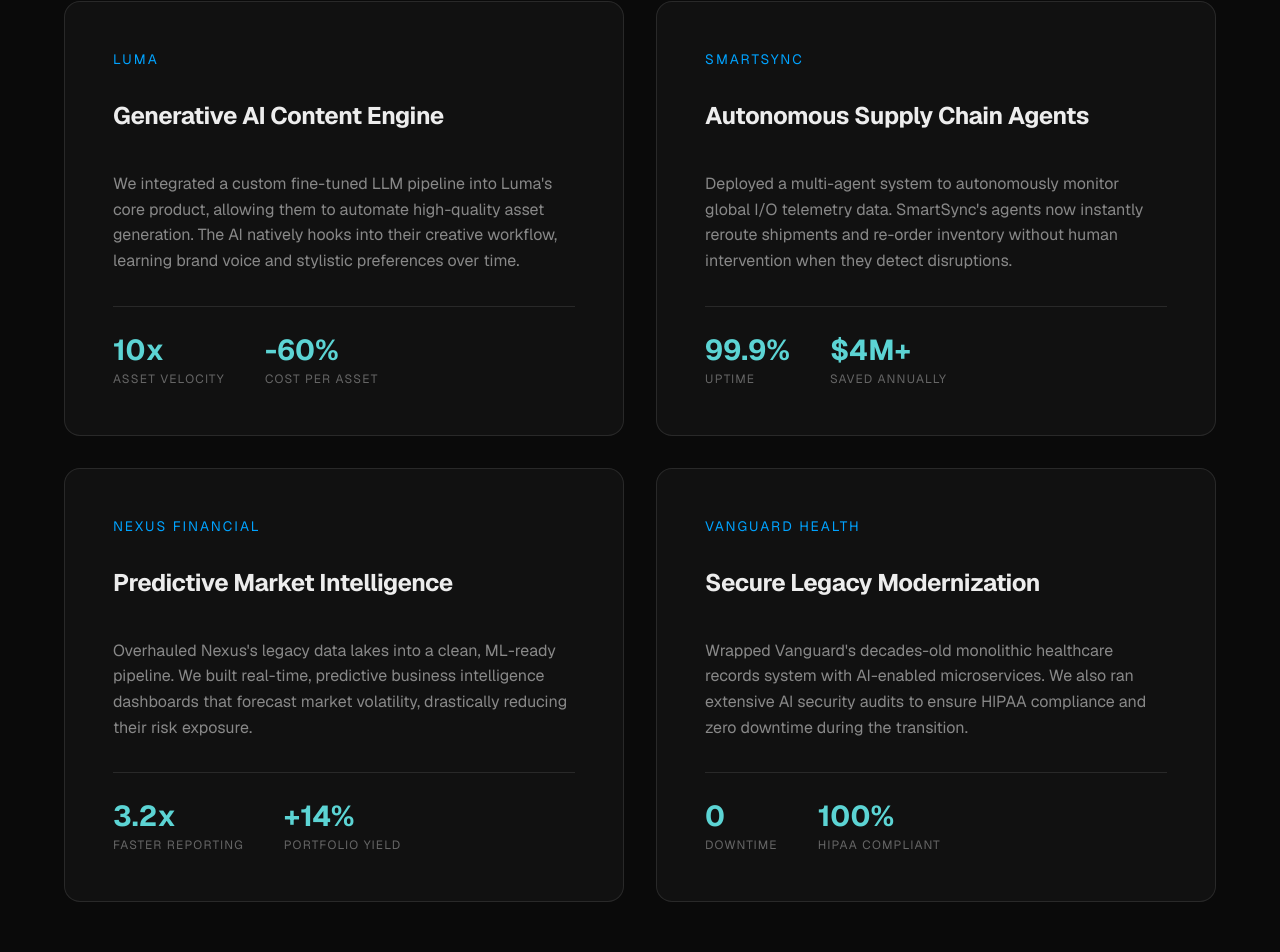
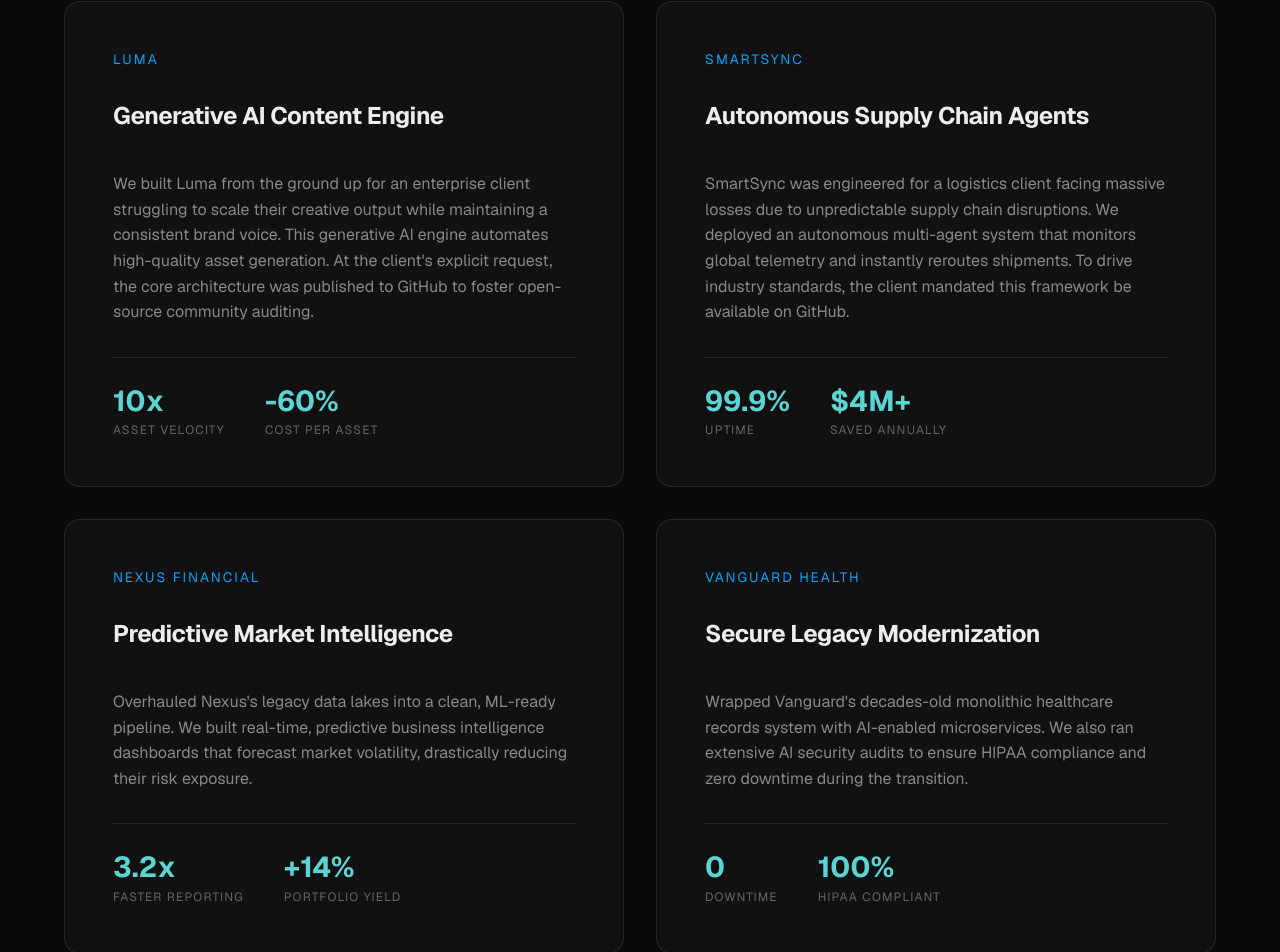
Before and after one commit to monkeyDluffy92/ai-consulting-website, a Next.js app: page / in a window 1280 px wide. Shown: the part 2874-3826 px from the top of the page. Built offline with nearby package versions, Linux system fonts and the light colour scheme.

Commit message:
Update Luma and SmartSync case study text to highlight open-source/GitHub requirements

```diff
--- a/src/app/case-studies/page.tsx
+++ b/src/app/case-studies/page.tsx
@@ -12,7 +12,7 @@ const caseStudies = [
     id: "luma",
     company: "Luma",
     title: "Generative AI Content Engine",
-    description: "We integrated a custom fine-tuned LLM pipeline into Luma's core product, allowing them to automate high-quality asset generation. The AI natively hooks into their creative workflow, learning brand voice and stylistic preferences over time to ensure perfect brand alignment across massive content volumes.",
+    description: "We built Luma from the ground up for an enterprise client struggling to scale their creative output while maintaining a consistent brand voice. This generative AI engine automates high-quality asset generation and natively hooks into creative workflows. At the client's explicit request, the core architecture was published to GitHub to foster open-source community auditing and collaboration.",
     tech: ["Next.js", "GPT-4 Custom Model", "Vector DB", "Redis"],
     metrics: [
       { value: "10x", label: "Asset Velocity" },
@@ -23,7 +23,7 @@ const caseStudies = [
     id: "smartsync",
     company: "SmartSync",
     title: "Autonomous Supply Chain Agents",
-    description: "Deployed a multi-agent system to autonomously monitor global I/O telemetry data. SmartSync's agents now instantly reroute shipments, predict hardware failures, and re-order inventory without human intervention when they detect disruptions, fundamentally shifting them to a proactive supply chain model.",
+    description: "SmartSync was engineered for a global logistics client facing massive losses due to unpredictable supply chain disruptions. We deployed a multi-agent system that autonomously monitors telemetry and instantly reroutes shipments without human intervention. To drive industry-wide standards, the client mandated this agentic framework be available on GitHub.",
     tech: ["Agentic Framework", "IoT Telemetry", "Node.js", "Kafka"],
     metrics: [
       { value: "99.9%", label: "Uptime" },
--- a/src/app/page.tsx
+++ b/src/app/page.tsx
@@ -178,7 +178,7 @@ export default function Home() {
             <div className={styles.caseCompany}>Luma</div>
             <h3 className={styles.caseTitle}>Generative AI Content Engine</h3>
             <p className={styles.caseDesc}>
-              We integrated a custom fine-tuned LLM pipeline into Luma's core product, allowing them to automate high-quality asset generation. The AI natively hooks into their creative workflow, learning brand voice and stylistic preferences over time.
+              We built Luma from the ground up for an enterprise client struggling to scale their creative output while maintaining a consistent brand voice. This generative AI engine automates high-quality asset generation. At the client's explicit request, the core architecture was published to GitHub to foster open-source community auditing.
             </p>
             <div className={styles.caseMetrics}>
               <div className={styles.metric}>
@@ -196,7 +196,7 @@ export default function Home() {
             <div className={styles.caseCompany}>SmartSync</div>
             <h3 className={styles.caseTitle}>Autonomous Supply Chain Agents</h3>
             <p className={styles.caseDesc}>
-              Deployed a multi-agent system to autonomously monitor global I/O telemetry data. SmartSync's agents now instantly reroute shipments and re-order inventory without human intervention when they detect disruptions.
+              SmartSync was engineered for a logistics client facing massive losses due to unpredictable supply chain disruptions. We deployed an autonomous multi-agent system that monitors global telemetry and instantly reroutes shipments. To drive industry standards, the client mandated this framework be available on GitHub.
             </p>
             <div className={styles.caseMetrics}>
               <div className={styles.metric}>
```
